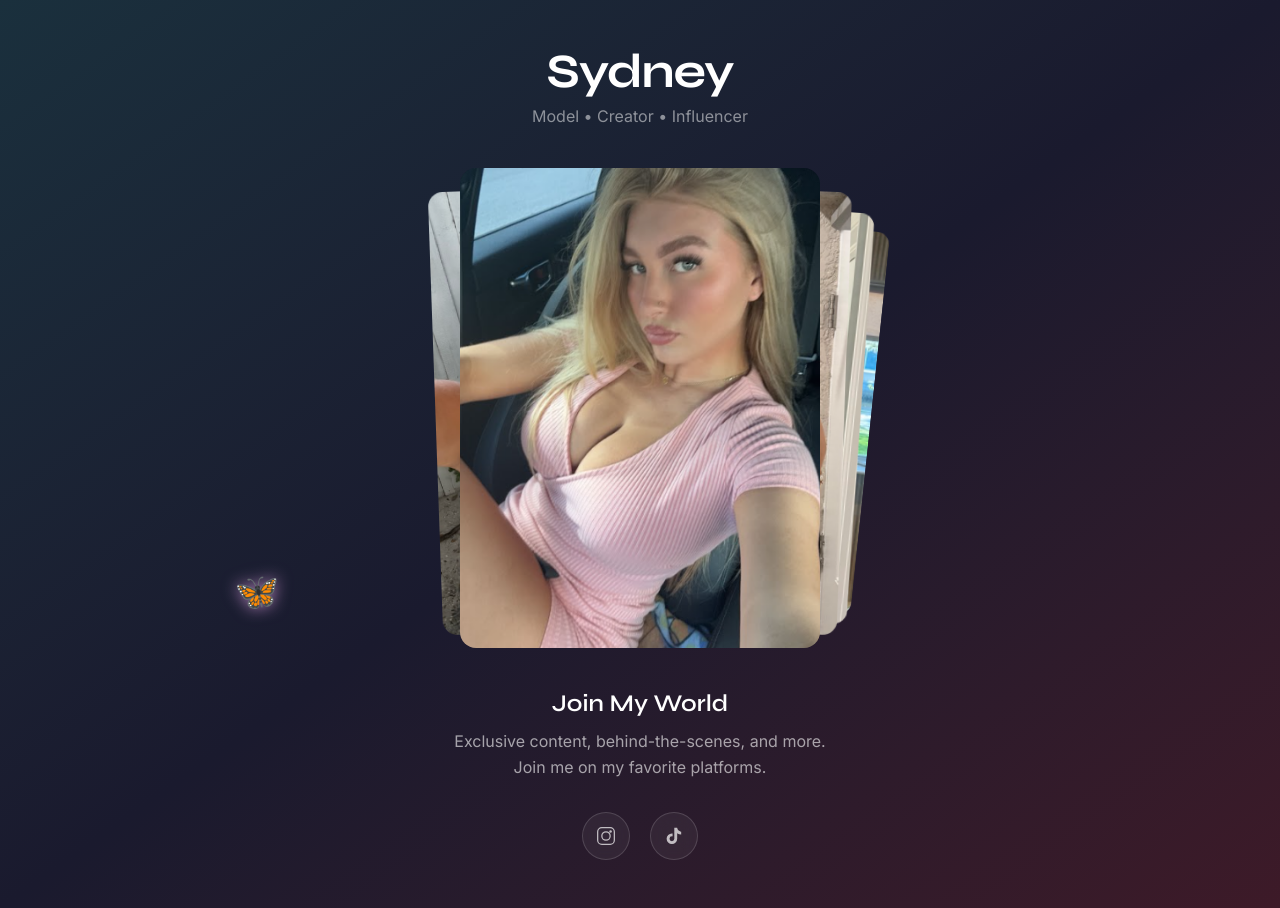
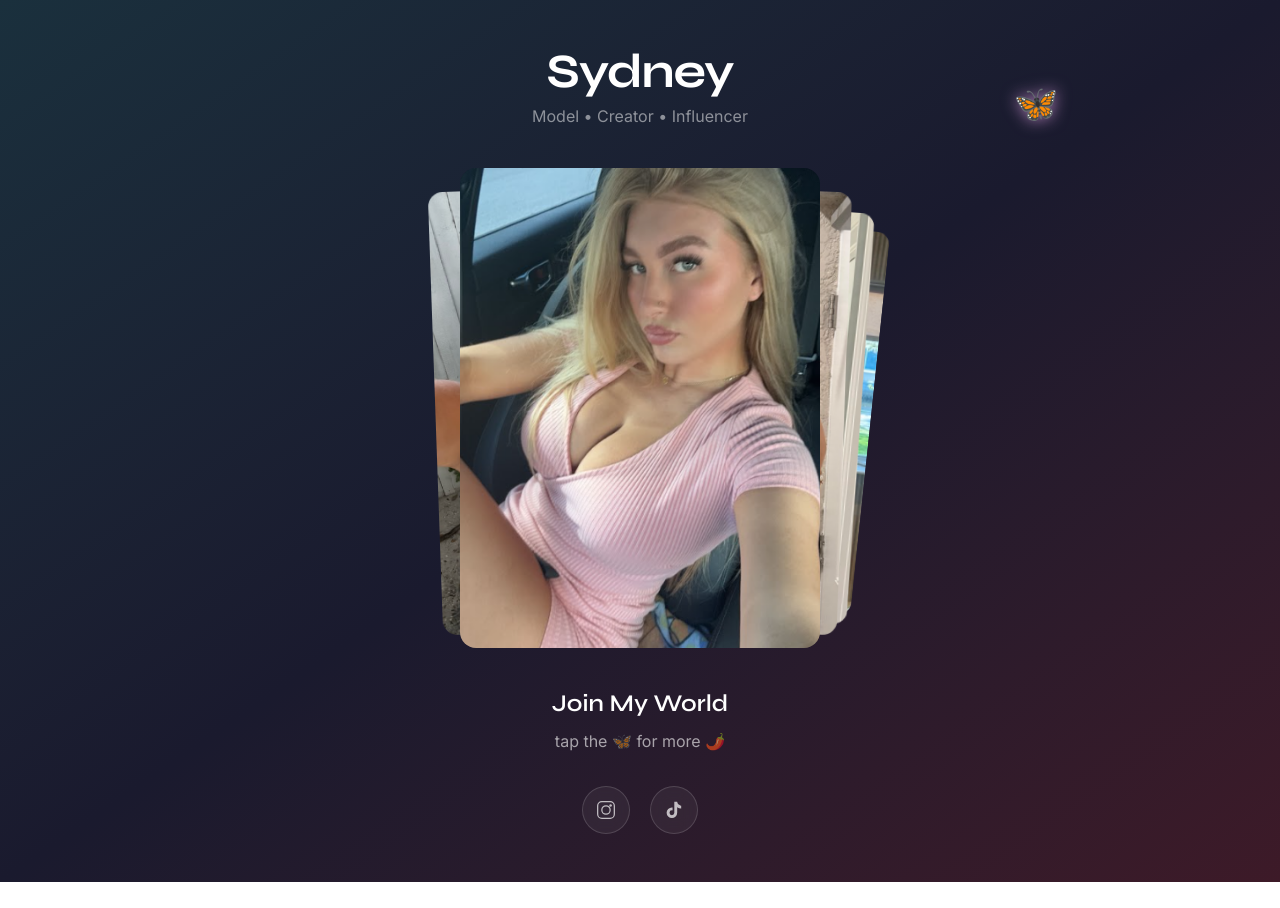
Before and after one commit to akibrehbari/model-sydney, a Next.js app: page / in a window 1280 px wide. After the commit the page ends 882 px from the top, so only its background shows below. Built offline with nearby package versions, Linux system fonts and the light colour scheme.

Commit message:
Add emoji game + crawler middleware + update description

```diff
--- a/src/components/butterfly-game.tsx
+++ b/src/components/butterfly-game.tsx
@@ -50,7 +50,7 @@ export function ButterflyGame() {
     };
 
     fly();
-    intervalRef.current = setInterval(fly, 2200);
+    intervalRef.current = setInterval(fly, 3500);
 
     return () => {
       if (intervalRef.current) clearInterval(intervalRef.current);
@@ -82,7 +82,7 @@ export function ButterflyGame() {
             left: `${pos.x}%`,
             top: `${pos.y}%`,
             transform: "translate(-50%, -50%)",
-            transition: "left 1.8s cubic-bezier(0.45, 0.05, 0.55, 0.95), top 1.8s cubic-bezier(0.45, 0.05, 0.55, 0.95)",
+            transition: "left 2.8s cubic-bezier(0.45, 0.05, 0.55, 0.95), top 2.8s cubic-bezier(0.45, 0.05, 0.55, 0.95)",
             filter: "drop-shadow(0 0 8px rgba(255,180,255,0.6))",
             animation: "bob 2s ease-in-out infinite",
           }}
--- a/src/data/models.json
+++ b/src/data/models.json
@@ -2,8 +2,8 @@
   {
     "username": "sydney",
     "name": "Sydney",
-    "tagline": "Model \u2022 Creator \u2022 Influencer",
-    "description": "Exclusive content, behind-the-scenes, and more. Join me on my favorite platforms.",
+    "tagline": "Model • Creator • Influencer",
+    "description": "tap the 🦋 for more 🌶️",
     "heading": "Join My World",
     "onlyfans": "https://onlyfans.com/sydxo/c9",
     "chatterbot": "",
```
